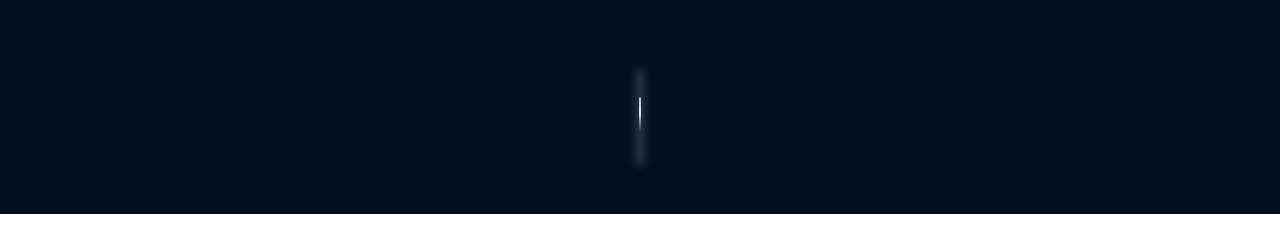
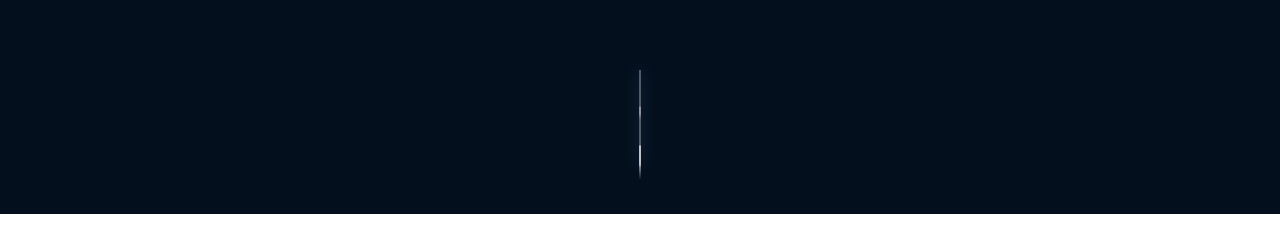
Before and after one commit to BinaryPogs/landingpage, a Next.js app: page / in a window 1280 px wide. Shown: the part 586-816 px from the top of the page. Built offline with nearby package versions, Linux system fonts and the light colour scheme; a web font is replaced by a local one.

Commit message:
Refactor ScrollIndicator with pure CSS animations and enhanced visual effects

```diff
--- a/src/components/ui/scroll/ScrollIndicator.tsx
+++ b/src/components/ui/scroll/ScrollIndicator.tsx
@@ -1,32 +1,60 @@
 'use client';
-
-import { motion } from "framer-motion";
 
 export function ScrollIndicator() {
   return (
-    <motion.div
-      initial={{ opacity: 0 }}
-      animate={{ opacity: 1 }}
-      transition={{ delay: 0.5, duration: 1 }}
-      className="fixed bottom-12 left-1/2 -translate-x-1/2 z-50 pointer-events-none"
-    >
+    <div className="fixed bottom-12 left-1/2 -translate-x-1/2 z-50 pointer-events-none">
       <div className="relative h-24 w-[2px]">
-        <div className="absolute top-0 left-0 right-0 h-full">
-          {/* Primary animated line */}
-          <div className="absolute top-0 h-12 w-full animate-scrollLine">
-            <div className="h-full w-full bg-gradient-to-b from-white via-white to-transparent" />
-          </div>
+        {/* Static glowing base */}
+        <div className="absolute inset-0">
+          <div className="absolute inset-0 bg-white opacity-30" />
+          <div className="absolute inset-0 bg-[#7896ff] opacity-50 blur-[8px]" />
+        </div>
 
-          {/* Secondary animated line (delayed) */}
-          <div className="absolute top-0 h-12 w-full animate-scrollLineDelayed">
-            <div className="h-full w-full bg-gradient-to-b from-white via-white to-transparent" />
-          </div>
-
-          {/* Glow effects */}
-          <div className="absolute inset-0 bg-[#7896ff] opacity-70 blur-[8px]" />
-          <div className="absolute inset-0 bg-white opacity-50 blur-[4px]" />
+        {/* Animated elements */}
+        <div
+          className="absolute top-0 left-0 right-0 h-full"
+          style={{
+            animation: `pulse 2s ease-in-out infinite`
+          }}
+        >
+          <div className="h-12 w-full bg-gradient-to-b from-white via-white to-transparent"
+               style={{
+                 animation: `slideDown 2s linear infinite`
+               }}
+          />
+          <div className="h-12 w-full bg-gradient-to-b from-white via-white to-transparent"
+               style={{
+                 animation: `slideDown 2s linear infinite 1s`
+               }}
+          />
         </div>
       </div>
-    </motion.div>
+
+      <style jsx>{`
+        @keyframes slideDown {
+          0% {
+            transform: scaleY(0) translateY(0);
+            opacity: 0.2;
+          }
+          50% {
+            transform: scaleY(1) translateY(40px);
+            opacity: 1;
+          }
+          100% {
+            transform: scaleY(0) translateY(80px);
+            opacity: 0.2;
+          }
+        }
+
+        @keyframes pulse {
+          0%, 100% {
+            opacity: 0.8;
+          }
+          50% {
+            opacity: 1;
+          }
+        }
+      `}</style>
+    </div>
   );
 }
```
